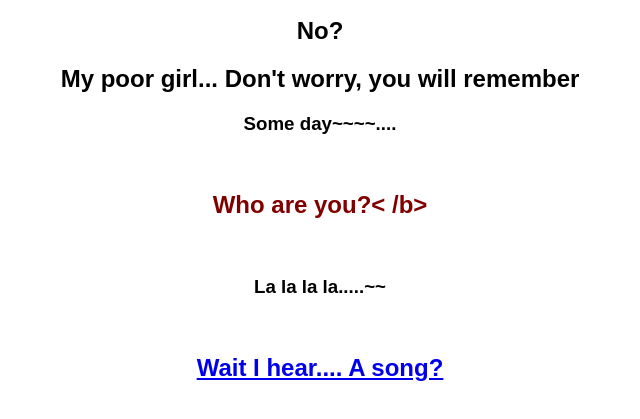
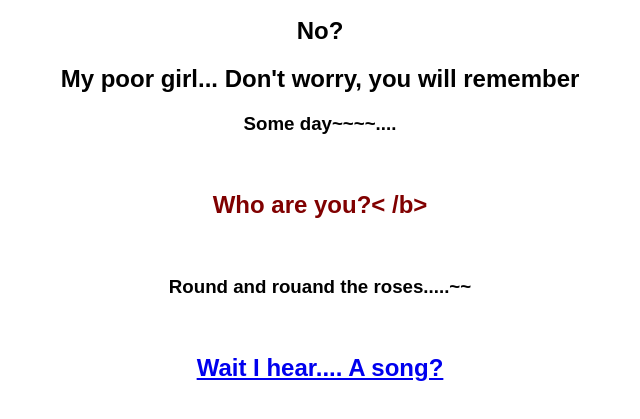
Before and after one commit to SisterSarafima/AliceCityOfNightmares, a plain HTML site: page Game/Room1.html in a window 1280 px wide. Shown: the part 139-558 px from the top of the page, without its empty margins (320-960 px from the left). Drawn offline with Linux system fonts and the light colour scheme.

Commit message:
Update Room1.html

```diff
--- a/Game/Room1.html
+++ b/Game/Room1.html
@@ -19,7 +19,7 @@ Don't be afraid, do you remeber your name?</h2>
 <h2> My poor girl... Don't worry, you will remember </h2>
 <h3> Some day~~~~.... </h3><br/>
 <h2 style="color:#800000;"> <b> Who are you?< /b> </h2><br/>
-<h3> La la la la.....~~</h3><br/>
+<h3> Round and rouand the roses.....~~</h3><br/>
 <h2 style="color:#800000;" > <a href="Exposition2"> Wait I hear.... A song?</a></h2>
 
 
```
